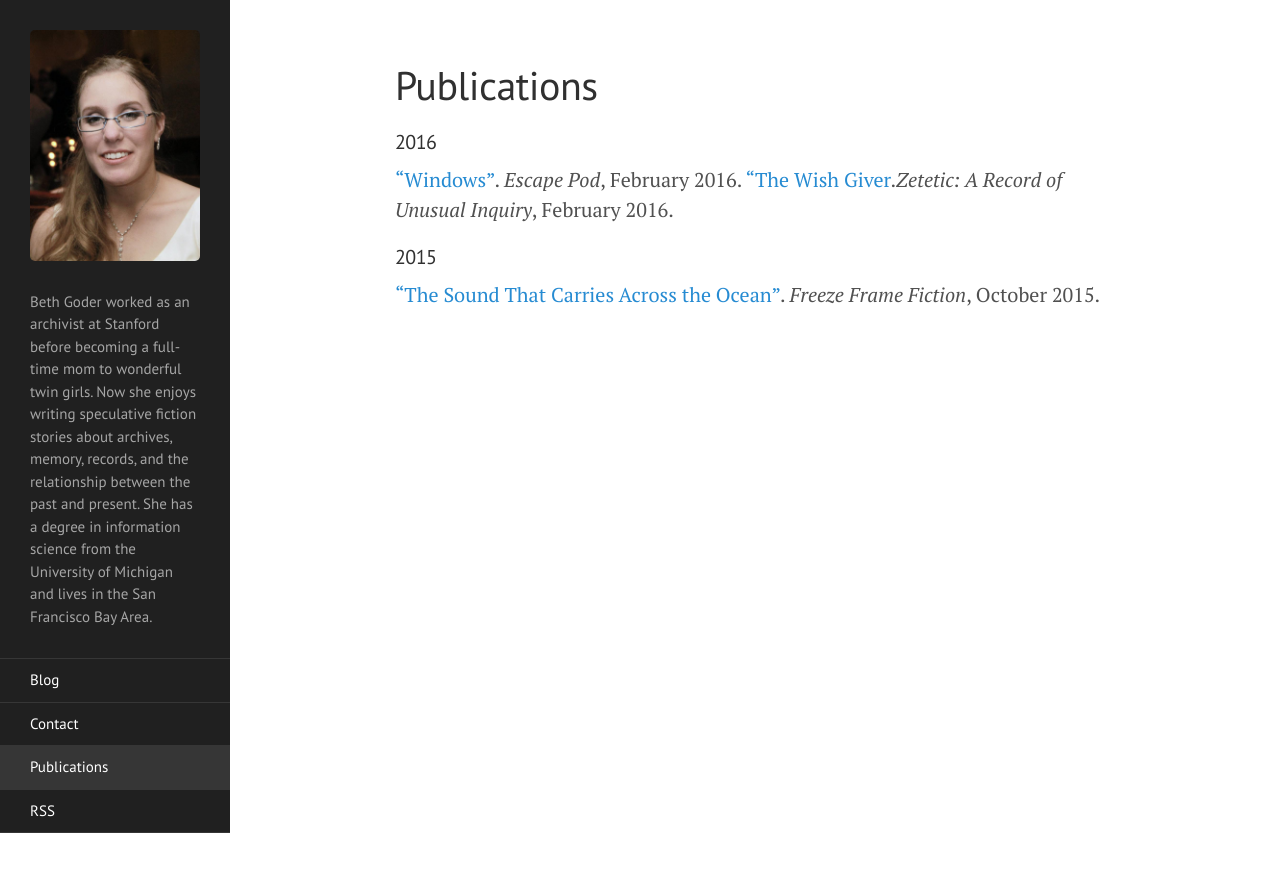
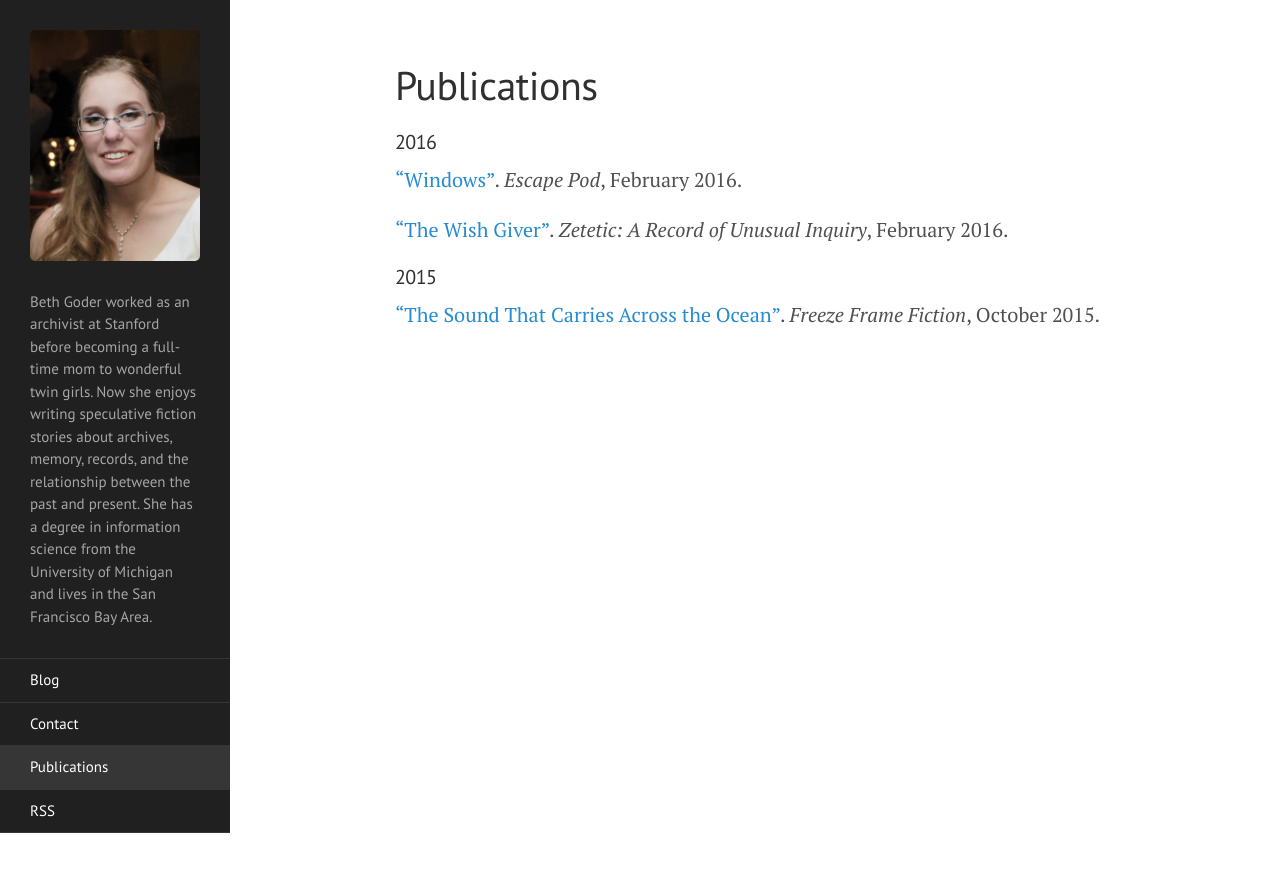
Before and after one commit to BethGoder/BethGoder.github.io, a Jekyll site: the page built from pubs.md, in a window 1280 px wide. Shown: the top 872 px of the page. Built offline with Jekyll 4.4.1, drawn with Linux system fonts in a browser that asks for light colours.

Commit message:
Update pubs.md

```diff
--- a/pubs.md
+++ b/pubs.md
@@ -7,7 +7,8 @@ permalink: /publications/
 #### 2016
 
 ["Windows"](http://escapepod.org/2016/02/29/ep523-windows/). _Escape Pod_, February 2016.
-["The Wish Giver](https://zeteticrecord.org/2016/02/the-wish-giver/)._Zetetic: A Record of Unusual Inquiry_, February 2016.
+
+["The Wish Giver"](https://zeteticrecord.org/2016/02/the-wish-giver/). _Zetetic: A Record of Unusual Inquiry_, February 2016.
 
 #### 2015
 
```
